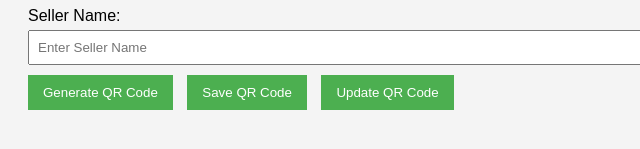
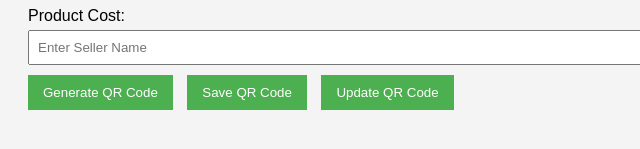
Before and after one commit to SurabhiRao15/Portable-Pair-Frontend, a website: page public/seller.html in a window 1280 px wide. Shown: the part 237-386 px from the top of the page, 0-640 px from the left. Drawn offline with Linux system fonts and the light colour scheme.

Commit message:
Small Change aste

```diff
--- a/public/seller.html
+++ b/public/seller.html
@@ -46,7 +46,7 @@
         <label for="sellerName">Seller Name:</label>
         <input type="text" id="sellerName" placeholder="Enter Seller Name">
 
-        <label for="productCost">Seller Name:</label>
+        <label for="productCost">Product Cost:</label>
         <input type="text" id="productCost" placeholder="Enter Seller Name">
 
         <button class="button" onclick="generateQRCode()">Generate QR Code</button>
```
